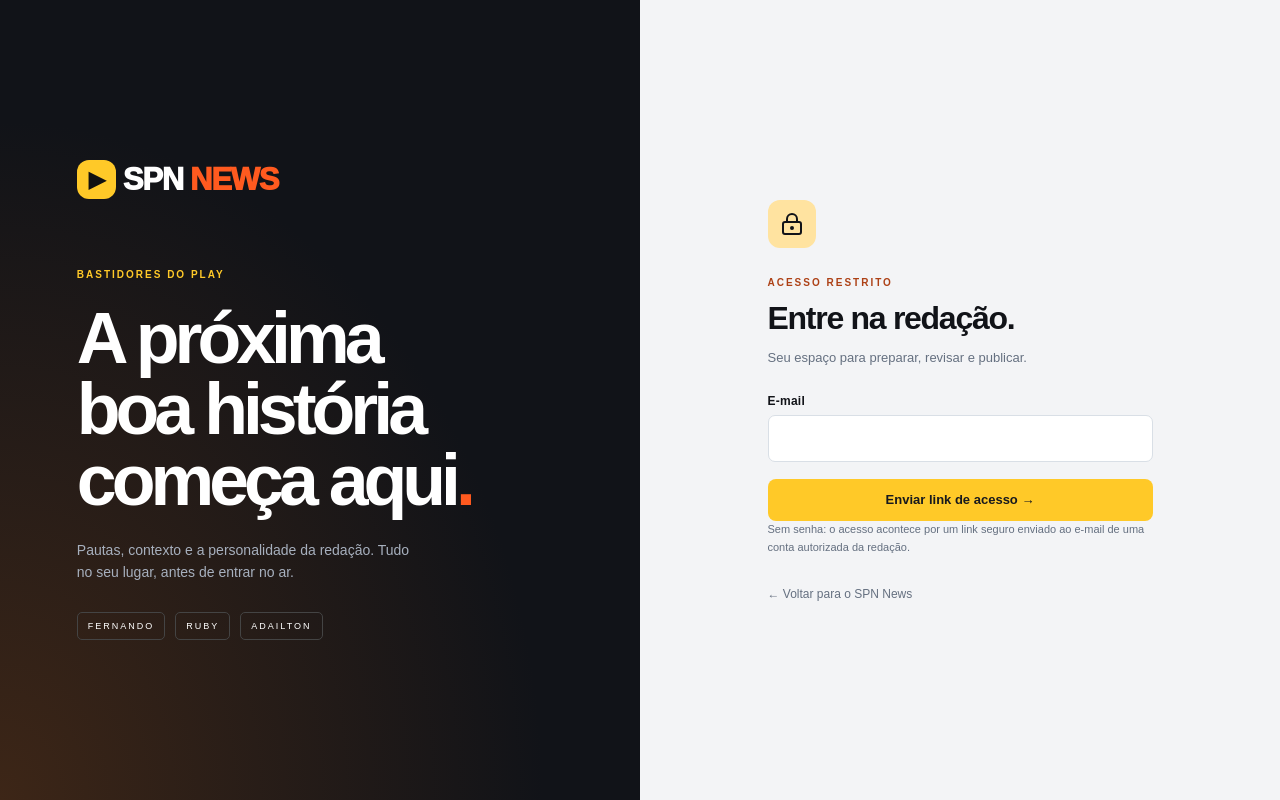
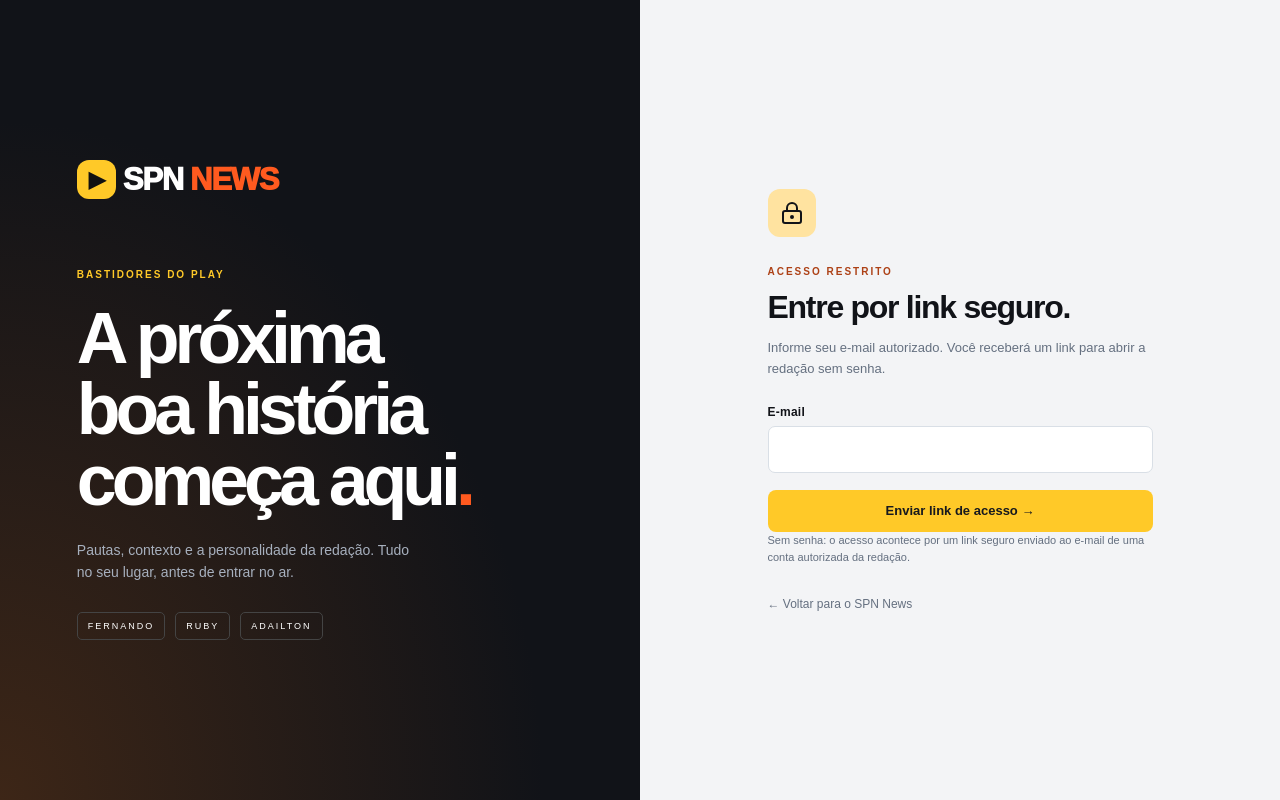
Before and after one commit to cirithrunes-jpg/spn-news, a Next.js app: page /admin/login in a window 1280 px wide. Built offline with nearby package versions, Linux system fonts and the light colour scheme; no server answers; a web font is replaced by a local one.

Commit message:
feat: login admin por link seguro sem senha

```diff
--- a/src/app/admin/login/page.tsx
+++ b/src/app/admin/login/page.tsx
@@ -2,9 +2,34 @@ import Link from 'next/link';
 import { LockKeyhole } from 'lucide-react';
 import { editorialConfigured } from '@/lib/supabase/server';
 import { LoginForm } from './form';
-const notices: Record<string, string> = { 'sem-acesso': 'Sua conta ainda não está autorizada para a redação.', 'link-invalido': 'Este link não pôde ser confirmado. Solicite um novo acesso.', 'senha-alterada': 'Senha alterada. Entre com sua nova senha.' };
+
+const notices: Record<string, string> = {
+  'sem-acesso': 'Sua conta ainda não está autorizada para a redação.',
+  'link-invalido': 'Este link não pôde ser confirmado. Solicite um novo acesso.',
+  'senha-alterada': 'Senha alterada. Agora você pode entrar pelo link seguro enviado ao seu e-mail.',
+};
+
 export default async function LoginPage({ searchParams }: { searchParams: Promise<{ aviso?: string }> }) {
   const { aviso } = await searchParams;
   const configured = editorialConfigured();
-  return <main id="conteudo" className="desk-login"><section className="login-story"><Link href="/" className="desk-brand"><span className="desk-play">▶</span>SPN<span className="desk-orange">NEWS</span></Link><span className="desk-eyebrow">BASTIDORES DO PLAY</span><h1>A próxima<br/>boa história<br/>começa aqui<span>.</span></h1><p>Pautas, contexto e a personalidade da redação. Tudo no seu lugar, antes de entrar no ar.</p><div className="login-labels"><span>FERNANDO</span><span>RUBY</span><span>ADAILTON</span></div></section><section className="login-box"><span className="desk-lock"><LockKeyhole/></span><span className="desk-eyebrow">ACESSO RESTRITO</span><h2>Entre na redação.</h2><p className="desk-muted">Seu espaço para preparar, revisar e publicar.</p>{!configured && <p className="desk-notice">O painel está preparado. O login será liberado após conectar o banco da redação.</p>}{aviso && notices[aviso] && <p className="desk-notice">{notices[aviso]}</p>}<LoginForm configured={configured}/><Link className="login-return" href="/">← Voltar para o SPN News</Link></section></main>;
+
+  return <main id="conteudo" className="desk-login">
+    <section className="login-story">
+      <Link href="/" className="desk-brand"><span className="desk-play">▶</span>SPN<span className="desk-orange">NEWS</span></Link>
+      <span className="desk-eyebrow">BASTIDORES DO PLAY</span>
+      <h1>A próxima<br/>boa história<br/>começa aqui<span>.</span></h1>
+      <p>Pautas, contexto e a personalidade da redação. Tudo no seu lugar, antes de entrar no ar.</p>
+      <div className="login-labels"><span>FERNANDO</span><span>RUBY</span><span>ADAILTON</span></div>
+    </section>
+    <section className="login-box">
+      <span className="desk-lock"><LockKeyhole/></span>
+      <span className="desk-eyebrow">ACESSO RESTRITO</span>
+      <h2>Entre por link seguro.</h2>
+      <p className="desk-muted">Informe seu e-mail autorizado. Você receberá um link para abrir a redação sem senha.</p>
+      {!configured && <p className="desk-notice">O painel está preparado. O login será liberado após conectar o banco da redação.</p>}
+      {aviso && notices[aviso] && <p className="desk-notice">{notices[aviso]}</p>}
+      <LoginForm configured={configured}/>
+      <Link className="login-return" href="/">← Voltar para o SPN News</Link>
+    </section>
+  </main>;
 }
```
